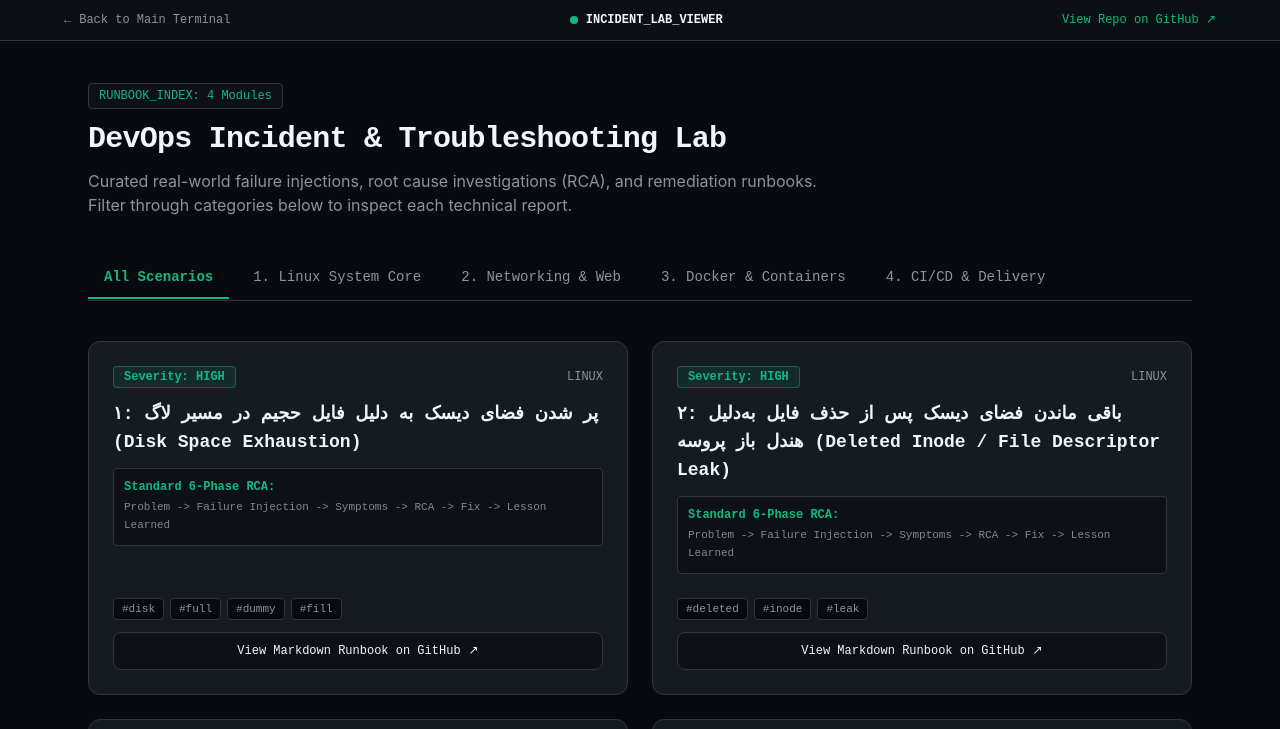
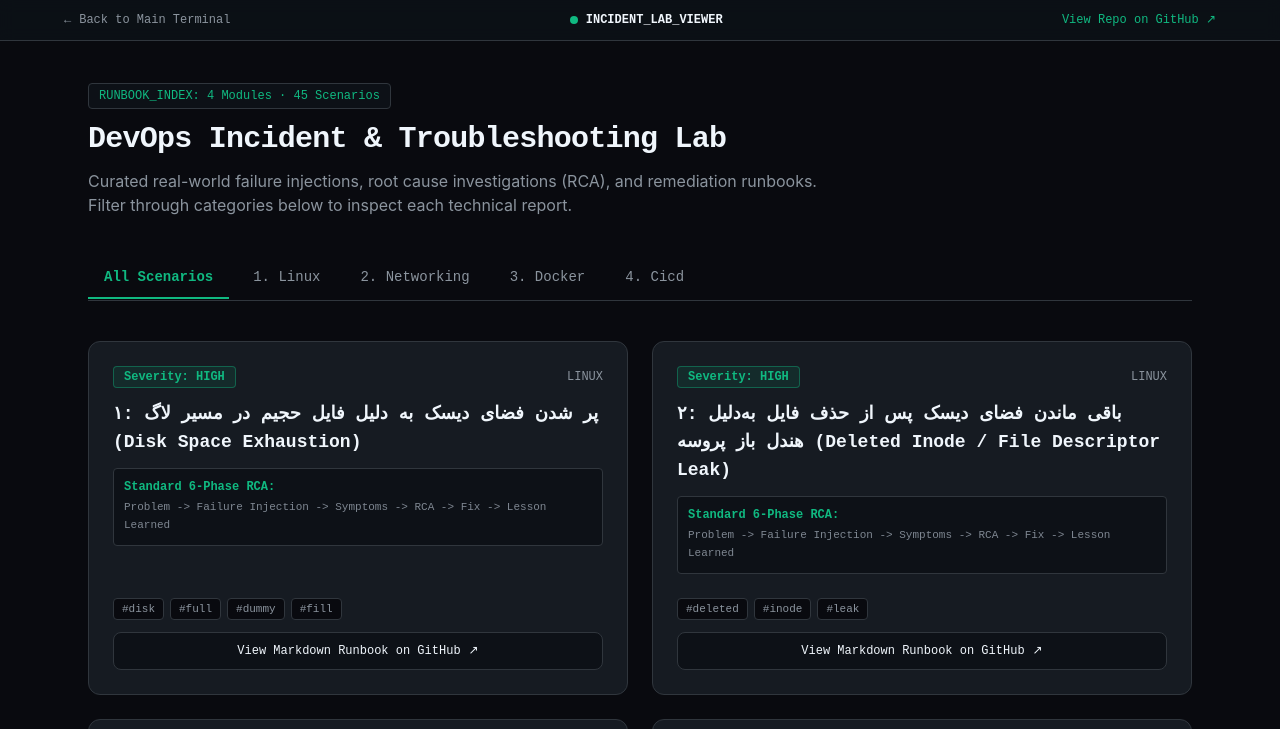
Before and after one commit to arian-0058/arian-0058.github.io, a plain HTML site: page incidents.html in a window 1280 px wide. Both pictures are taken after a click on the button "All Scenarios". Shown: the top 729 px of the page. Drawn offline with nearby package versions, Linux system fonts and the light colour scheme.

Commit message:
add Ansible skill/project and make incident lab fully dynamic2

```diff
--- a/incidents.html
+++ b/incidents.html
@@ -56,8 +56,8 @@
 
     <!-- Hero / Title -->
     <div class="space-y-3">
-      <div class="inline-block px-2.5 py-1 rounded bg-canvasSub border border-borderSubtle text-xs font-mono text-terminalGreen">
-        RUNBOOK_INDEX: 4 Modules
+      <div id="module-count-badge" class="inline-block px-2.5 py-1 rounded bg-canvasSub border border-borderSubtle text-xs font-mono text-terminalGreen">
+        RUNBOOK_INDEX: Loading Modules...
       </div>
       <h1 class="text-3xl font-bold font-mono tracking-tight text-textLight">
         DevOps Incident &amp; Troubleshooting Lab
@@ -67,28 +67,9 @@
       </p>
     </div>
 
-    <!-- Category Tabs -->
-    <div class="border-b border-borderSubtle flex space-x-2 overflow-x-auto pb-px font-mono text-xs sm:text-sm">
-      <button onclick="switchCategory('all')" id="tab-all"
-              class="category-tab px-4 py-2.5 border-b-2 border-terminalGreen text-terminalGreen font-bold transition-all whitespace-nowrap">
-        All Scenarios
-      </button>
-      <button onclick="switchCategory('linux')" id="tab-linux"
-              class="category-tab px-4 py-2.5 border-b-2 border-transparent text-textDim hover:text-textLight transition-all whitespace-nowrap">
-        1. Linux System Core
-      </button>
-      <button onclick="switchCategory('networking')" id="tab-networking"
-              class="category-tab px-4 py-2.5 border-b-2 border-transparent text-textDim hover:text-textLight transition-all whitespace-nowrap">
-        2. Networking &amp; Web
-      </button>
-      <button onclick="switchCategory('docker')" id="tab-docker"
-              class="category-tab px-4 py-2.5 border-b-2 border-transparent text-textDim hover:text-textLight transition-all whitespace-nowrap">
-        3. Docker &amp; Containers
-      </button>
-      <button onclick="switchCategory('cicd')" id="tab-cicd"
-              class="category-tab px-4 py-2.5 border-b-2 border-transparent text-textDim hover:text-textLight transition-all whitespace-nowrap">
-        4. CI/CD &amp; Delivery
-      </button>
+    <!-- Category Tabs (Generated Dynamically) -->
+    <div id="category-tabs" class="border-b border-borderSubtle flex space-x-2 overflow-x-auto pb-px font-mono text-xs sm:text-sm">
+      <!-- Tabs will be injected via JS -->
     </div>
 
     <!-- Runbooks Container -->
@@ -102,108 +83,82 @@
   </main>
 
   <script>
-    // Built-in fallback database to guarantee rendering even without server
-    const fallbackIncidents = [
-      {
-        id: "linux-01",
-        category: "linux",
-        title: "Unlinked Open Files & Disk Leakage",
-        severity: "HIGH",
-        tags: ["lsof", "procfs", "disk-space", "systemd"],
-        steps: "Problem -> Failure Injection -> Symptoms -> RCA -> Fix -> Lesson Learned",
-        github_url: "https://github.com/arian-0058/devops-troubleshooting-scenario/tree/main/01-linux-system-troubleshooting"
-      },
-      {
-        id: "linux-02",
-        category: "linux",
-        title: "Inode Exhaustion with Available Disk Space",
-        severity: "HIGH",
-        tags: ["inodes", "df -i", "find", "filesystem"],
-        steps: "Problem -> Failure Injection -> Symptoms -> RCA -> Fix -> Lesson Learned",
-        github_url: "https://github.com/arian-0058/devops-troubleshooting-scenario/tree/main/01-linux-system-troubleshooting"
-      },
-      {
-        id: "net-01",
-        category: "networking",
-        title: "Nginx 403 Forbidden: Parent Path Permissions",
-        severity: "CRITICAL",
-        tags: ["nginx", "permissions", "www-data", "reverse-proxy"],
-        steps: "Problem -> Failure Injection -> Symptoms -> RCA -> Fix -> Lesson Learned",
-        github_url: "https://github.com/arian-0058/devops-troubleshooting-scenario/tree/main/02-networking-and-web"
-      },
-      {
-        id: "net-02",
-        category: "networking",
-        title: "Port Collision & Daemon Locking (80/443)",
-        severity: "MEDIUM",
-        tags: ["ss", "lsof", "fuser", "systemctl"],
-        steps: "Problem -> Failure Injection -> Symptoms -> RCA -> Fix -> Lesson Learned",
-        github_url: "https://github.com/arian-0058/devops-troubleshooting-scenario/tree/main/02-networking-and-web"
-      },
-      {
-        id: "docker-01",
-        category: "docker",
-        title: "Container Instant Crash: PID 1 Premature Termination",
-        severity: "CRITICAL",
-        tags: ["docker", "pid-1", "entrypoint", "daemon"],
-        steps: "Problem -> Failure Injection -> Symptoms -> RCA -> Fix -> Lesson Learned",
-        github_url: "https://github.com/arian-0058/devops-troubleshooting-scenario/tree/main/03-docker-containers"
-      },
-      {
-        id: "docker-02",
-        category: "docker",
-        title: "Docker Host-Container Bind Mount Permission Mismatch",
-        severity: "HIGH",
-        tags: ["bind-mount", "chown", "uid-gid", "isolation"],
-        steps: "Problem -> Failure Injection -> Symptoms -> RCA -> Fix -> Lesson Learned",
-        github_url: "https://github.com/arian-0058/devops-troubleshooting-scenario/tree/main/03-docker-containers"
-      },
-      {
-        id: "cicd-01",
-        category: "cicd",
-        title: "Runner Directory Drift & Untracked Tests Failure",
-        severity: "HIGH",
-        tags: ["github-actions", "pytest", "flake8", "git-tracking"],
-        steps: "Problem -> Failure Injection -> Symptoms -> RCA -> Fix -> Lesson Learned",
-        github_url: "https://github.com/arian-0058/devops-troubleshooting-scenario/tree/main/04-cicd-and-automation"
-      },
-      {
-        id: "cicd-02",
-        category: "cicd",
-        title: "Multi-stage Dockerfile Build Context Redundancy",
-        severity: "MEDIUM",
-        tags: ["docker-buildx", "layer-caching", "copy-context"],
-        steps: "Problem -> Failure Injection -> Symptoms -> RCA -> Fix -> Lesson Learned",
-        github_url: "https://github.com/arian-0058/devops-troubleshooting-scenario/tree/main/04-cicd-and-automation"
-      }
-    ];
-
     let allIncidents = [];
     let currentCategory = 'all';
 
+    function formatCategoryLabel(category, index, customLabel) {
+      if (customLabel) return customLabel;
+      const cleaned = category
+        .replace(/^\d+[-_]?/, '')
+        .replace(/[-_]+/g, ' ')
+        .replace(/\b\w/g, c => c.toUpperCase());
+      return `${index + 1}. ${cleaned}`;
+    }
+
+    function renderTabs() {
+      const tabsContainer = document.getElementById('category-tabs');
+      const badge = document.getElementById('module-count-badge');
+
+      const seen = new Map();
+      allIncidents.forEach(item => {
+        if (item.category && !seen.has(item.category)) {
+          seen.set(item.category, item.category_label || null);
+        }
+      });
+
+      const categories = Array.from(seen.entries());
+      badge.textContent = `RUNBOOK_INDEX: ${categories.length} Modules · ${allIncidents.length} Scenarios`;
+
+      tabsContainer.innerHTML = '';
+
+      const createTabBtn = (cat, label, isActive) => {
+        const btn = document.createElement('button');
+        btn.type = 'button';
+        btn.dataset.category = cat;
+        btn.className = isActive
+          ? 'category-tab px-4 py-2.5 border-b-2 border-terminalGreen text-terminalGreen font-bold transition-all whitespace-nowrap'
+          : 'category-tab px-4 py-2.5 border-b-2 border-transparent text-textDim hover:text-textLight transition-all whitespace-nowrap';
+        btn.textContent = label;
+        btn.addEventListener('click', () => switchCategory(cat));
+        return btn;
+      };
+
+      tabsContainer.appendChild(createTabBtn('all', 'All Scenarios', currentCategory === 'all'));
+      categories.forEach(([cat, customLabel], idx) => {
+        const label = formatCategoryLabel(cat, idx, customLabel);
+        tabsContainer.appendChild(createTabBtn(cat, label, currentCategory === cat));
+      });
+    }
+
     async function loadData() {
+      const container = document.getElementById('incidents-grid');
       try {
-        const res = await fetch('./incidents.json');
-        if (!res.ok) throw new Error("Could not load incidents.json");
+        const res = await fetch('./incidents.json?v=' + Date.now(), { cache: 'no-store' });
+        if (!res.ok) throw new Error(`HTTP ${res.status}`);
         allIncidents = await res.json();
+        renderTabs();
+        renderCards();
       } catch (err) {
-        console.warn("Falling back to pre-packaged incidents data:", err);
-        allIncidents = fallbackIncidents;
+        console.error("Failed to load incidents.json:", err);
+        document.getElementById('module-count-badge').textContent = 'RUNBOOK_INDEX: Offline';
+        container.innerHTML = `
+          <div class="col-span-full py-12 text-center text-criticalRed font-mono text-sm">
+            Failed to load incidents.json. Please try again later.
+          </div>
+        `;
       }
-      renderCards();
     }
 
     function switchCategory(category) {
       currentCategory = category;
       document.querySelectorAll('.category-tab').forEach(tab => {
-        tab.classList.remove('border-terminalGreen', 'text-terminalGreen', 'font-bold');
-        tab.classList.add('border-transparent', 'text-textDim');
+        const isActive = tab.dataset.category === category;
+        tab.classList.toggle('border-terminalGreen', isActive);
+        tab.classList.toggle('text-terminalGreen', isActive);
+        tab.classList.toggle('font-bold', isActive);
+        tab.classList.toggle('border-transparent', !isActive);
+        tab.classList.toggle('text-textDim', !isActive);
       });
-      const activeTab = document.getElementById(`tab-${category}`);
-      if (activeTab) {
-        activeTab.classList.add('border-terminalGreen', 'text-terminalGreen', 'font-bold');
-        activeTab.classList.remove('border-transparent', 'text-textDim');
-      }
       renderCards();
     }
 
@@ -269,7 +224,6 @@
       }).join('');
     }
 
-    // Initialize
     loadData();
   </script>
 </body>
```
Also changed, not shown: index.html (+47 -4 lines), 1 other file.
